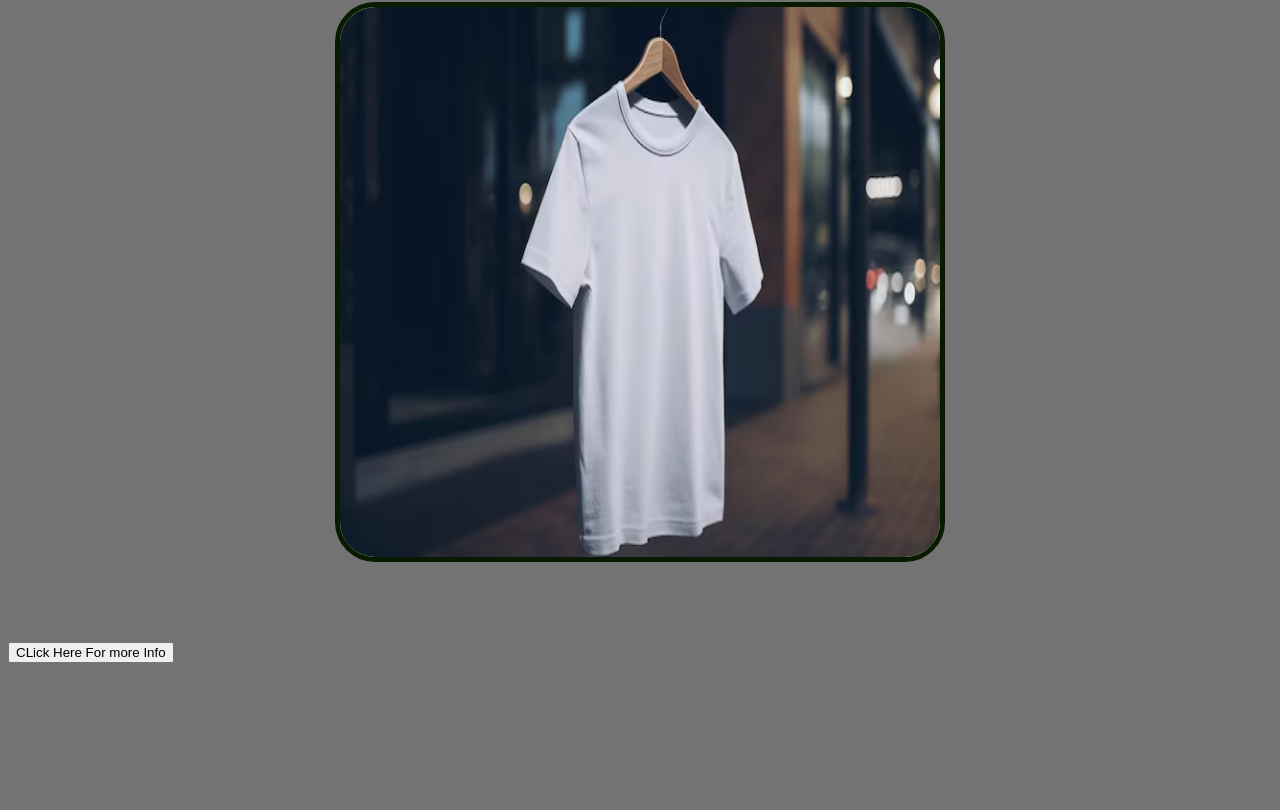
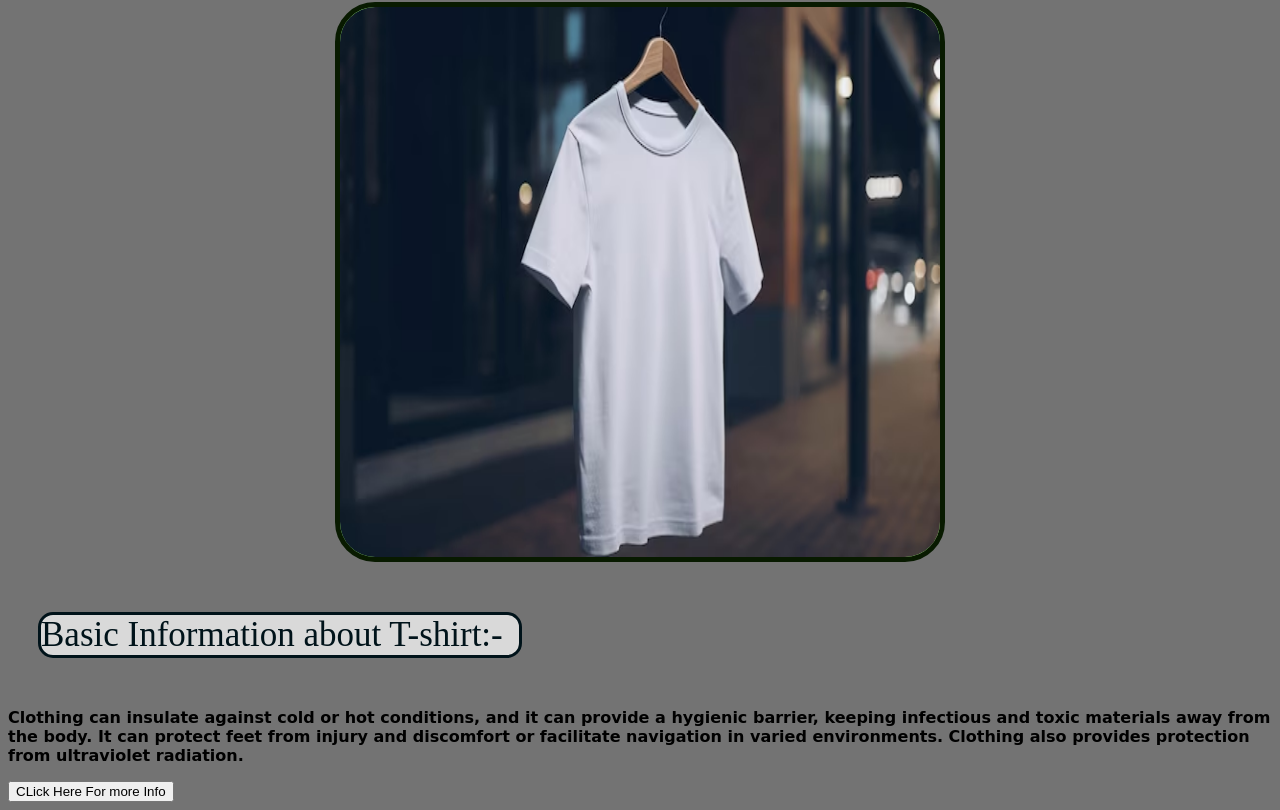
Before and after one commit to Rutikkobarne01/Webpage-and-Businesses-idea, a plain HTML site: page index.html in a window 1280 px wide. Shown: the part 828-1638 px from the top of the page. Before the commit the page ends 1499 px from the top, so only its background shows below. Drawn offline with Linux system fonts and the light colour scheme.

Commit message:
Some basic background color added font style

```diff
--- a/index.html
+++ b/index.html
@@ -3,6 +3,13 @@
 <head>
     <title>Clothe Selling</title>
     <style>
+        .sevillana-regular {
+  font-family: "Sevillana", cursive;
+  font-weight: 600;
+  font-style: normal;
+
+}
+
         body{
             background-color: #737373;
         }
@@ -53,7 +60,7 @@
             display: flex;
             justify-content: center;
             align-items: center;
-            margin: 20px 0px 80px 0px ;
+            margin: 20px 0px 50px 0px ;
         }
         .btn:hover{
             border: solid 3px black;
@@ -74,6 +81,14 @@
             border-radius: 15px;
             border: solid 3px #00131a;
         }
+        .info{
+            background-color:#d9d9d9;
+            color:#00131a;
+            margin:40px 750px 50px 30px;
+            font-size: 35px;
+            border-radius: 15px;
+            border: solid 3px #00131a;
+        }
             </style>
 </head>
 <body>
@@ -89,6 +104,8 @@
      <div class="imgs">
      <img src="White.shirt.avif" class="famous">
 </div>
+<p class="info">Basic Information about T-shirt:-</p>
+<p class="sevillana-regular">Clothing can insulate against cold or hot conditions, and it can provide a hygienic barrier, keeping infectious and toxic materials away from the body. It can protect feet from injury and discomfort or facilitate navigation in varied environments. Clothing also provides protection from ultraviolet radiation.</p>
 <button class="btn">CLick Here For more Info</button>
 </body>
 </html>
```
